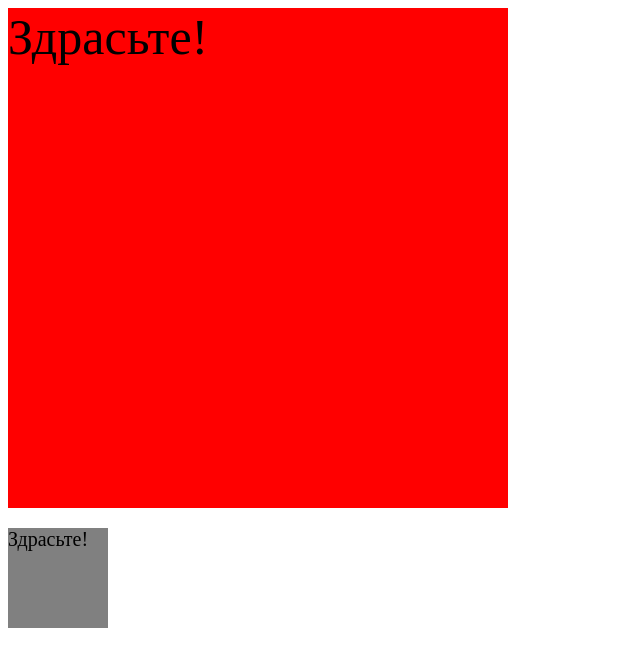
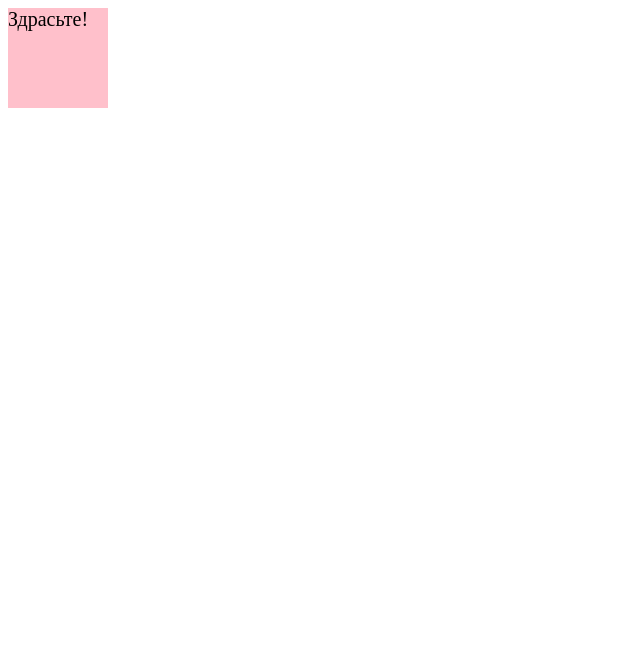
Before and after one commit to maratustra/constructor-practice, a plain HTML site: page index.html in a window 1280 px wide. Shown: the whole page, without its empty margins (0-640 px from the left). Drawn offline with Linux system fonts and the light colour scheme.

Commit message:
рефкторинг кода: в конструктор добавлен контекст this, объекту newDomClass добавлено свойство position: absolute

```diff
--- a/index.html
+++ b/index.html
@@ -10,7 +10,7 @@
 </head>
 
 <body>
-  <div id="area"></div>
+
 </body>
 
 </html>
--- a/script.js
+++ b/script.js
@@ -1,34 +1,28 @@
-// Внутрь созданного блока записывать любой текст. Метод записи может быть любым.
-let area = document.getElementById('area');
-
 const DomElement = function (selector = '#small', height = '100', width = '100', bg = 'gray', fontSize = '20') {
   this.selector = selector;
   this.height = height;
   this.width = width;
   this.bg = bg;
   this.fontSize = fontSize;
+  this.elem = null;
 };
 
 DomElement.prototype.createElem = function () {
-  let elem;
+  if (this.selector.startsWith('.')) {
+    this.elem = document.createElement('div');
+    this.elem.className = `${this.selector.substring(1)}`;
+  } else if (this.selector.startsWith('#')) {
+    this.elem = document.createElement('p');
+    this.elem.id = `${this.selector.substring(1)}`;
+  }
 
-  if (this.selector.startsWith('.')) {
-    elem = document.createElement('div');
-    elem.className = `${this.selector.substring(1)}`;
-  } else if (this.selector.startsWith('#')) {
-    elem = document.createElement('p');
-    elem.id = `${this.selector.substring(1)}`;
-  }
-  elem.style.cssText = `height: ${this.height}px; width: ${this.width}px; background: ${this.bg}; font-size: ${this.fontSize}px;`;
-  elem.textContent = 'Здрасьте!';
-  area.append(elem);
+  this.elem.style.cssText = `height: ${this.height}px; width: ${this.width}px; background: ${this.bg}; font-size: ${this.fontSize}px;`;
+  this.elem.textContent = 'Здрасьте!';
+  document.querySelector('body').append(this.elem);
 };
 
-let newDomClass = new DomElement('.square', 500, 500, 'red', 50);
+let newDomClass = new DomElement('.square', 100, 100, 'pink');
 newDomClass.createElem();
-
-let newDomId = new DomElement();
-newDomId.createElem();
+newDomClass.elem.style.position = 'absolute';
 
 console.log(newDomClass);
-console.log(newDomId);
```
